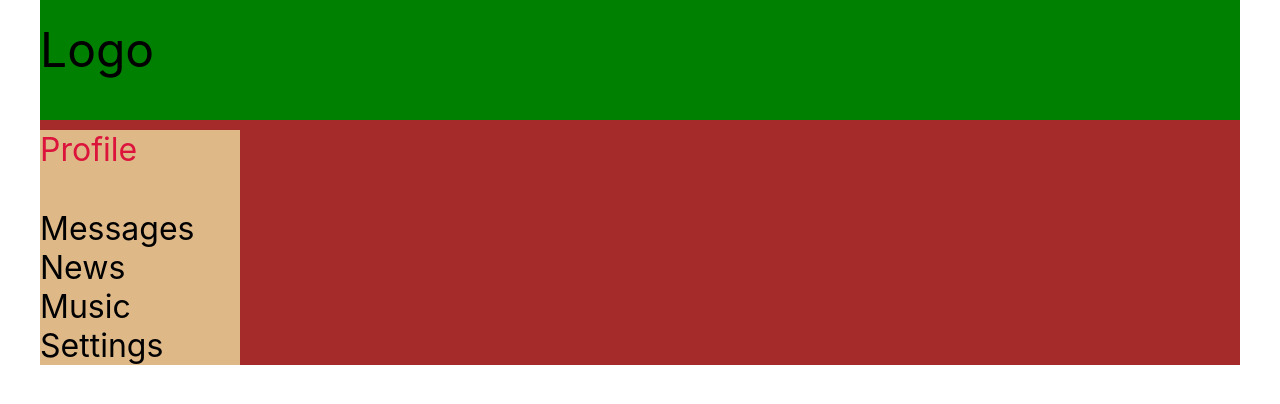
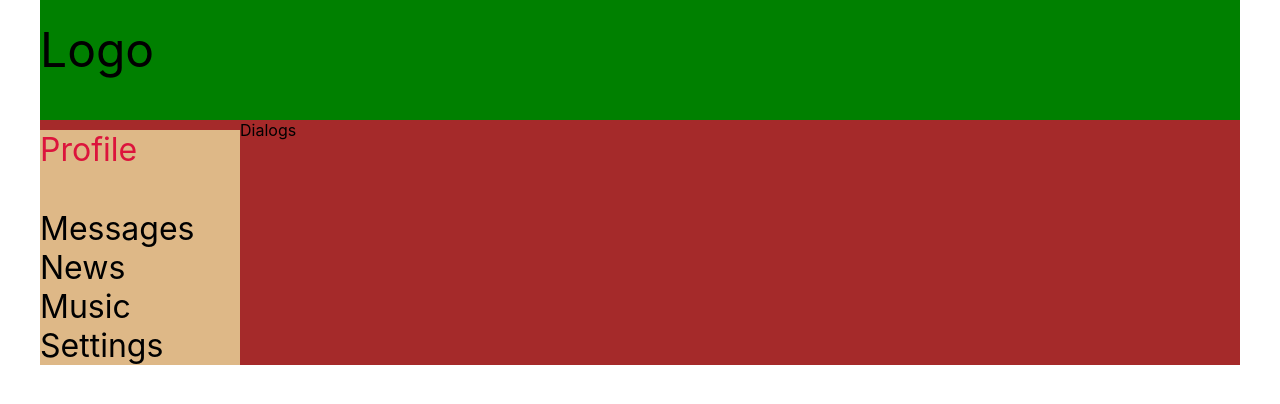
Before and after one commit to Swixs/LearnReact, a React (Create React App) app: page /Dialogs in a window 1280 px wide. Shown: the top 404 px of the page. Built offline with nearby package versions, Linux system fonts and the light colour scheme.

Commit message:
Complete settings with route and refactors details

```diff
--- a/package.json
+++ b/package.json
@@ -8,6 +8,7 @@
     "@testing-library/user-event": "^13.5.0",
     "react": "^18.2.0",
     "react-dom": "^18.2.0",
+    "react-router-dom": "^6.17.0",
     "react-scripts": "5.0.1",
     "web-vitals": "^2.1.4"
   },
--- a/src/App.js
+++ b/src/App.js
@@ -3,17 +3,19 @@
 import Profile from './components/Profile/Profile';
 import Nav from './components/Nav/Nav';
 import Dialogs from './components/Dialogs/Dialogs';
-
+import { Route, BrowserRouter, Routes } from 'react-router-dom';
 
 const App = () => {
   return (
     <div className='App'>
       <Header />
       <Nav />
-      <div>
-        {/* <Profile /> */}
-        <Dialogs />
-      </div>
+      <BrowserRouter>
+        <Routes>
+          <Route path="/Profile" element={<Profile />} />
+          <Route path="/Dialogs" element={<Dialogs />} />
+        </Routes>
+      </BrowserRouter>
     </div>
   );
 }
--- a/src/components/Dialogs/Dialogs.jsx
+++ b/src/components/Dialogs/Dialogs.jsx
@@ -2,7 +2,9 @@
 
 const Dialogs = () => {
     return (
-        <div></div>
+        <div>
+            Dialogs
+        </div>
     );
 }
 
--- a/src/components/Nav/Nav.jsx
+++ b/src/components/Nav/Nav.jsx
@@ -6,7 +6,7 @@
     <a href="/Profile" className={NavClass.firstA} >
       Profile
     </a>
-    <a href="#">
+    <a href="/Dialogs">
       Messages
     </a>
     <a href="#">
```
Also changed, not shown: 1 other file (tests, documents, lock files or other folders).
